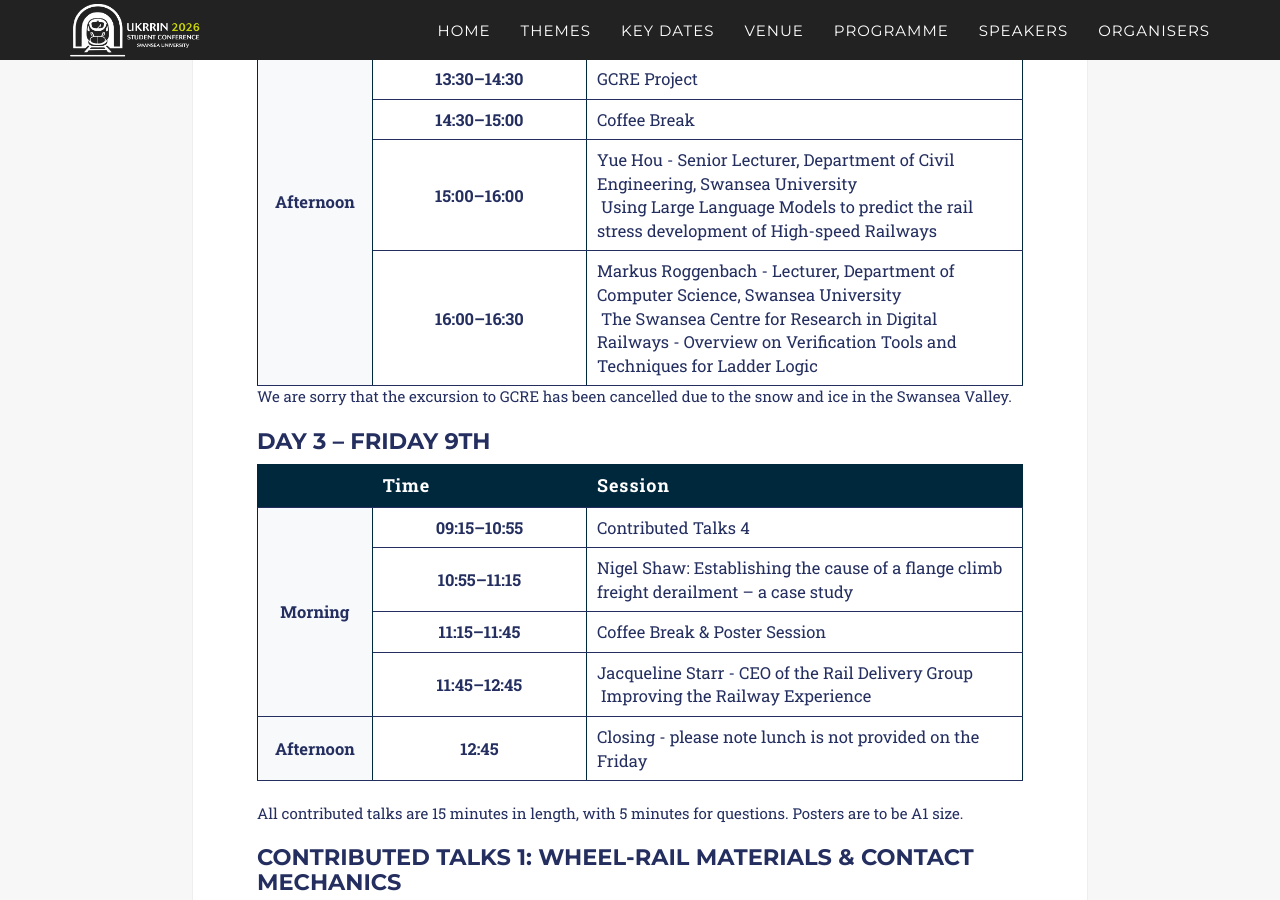
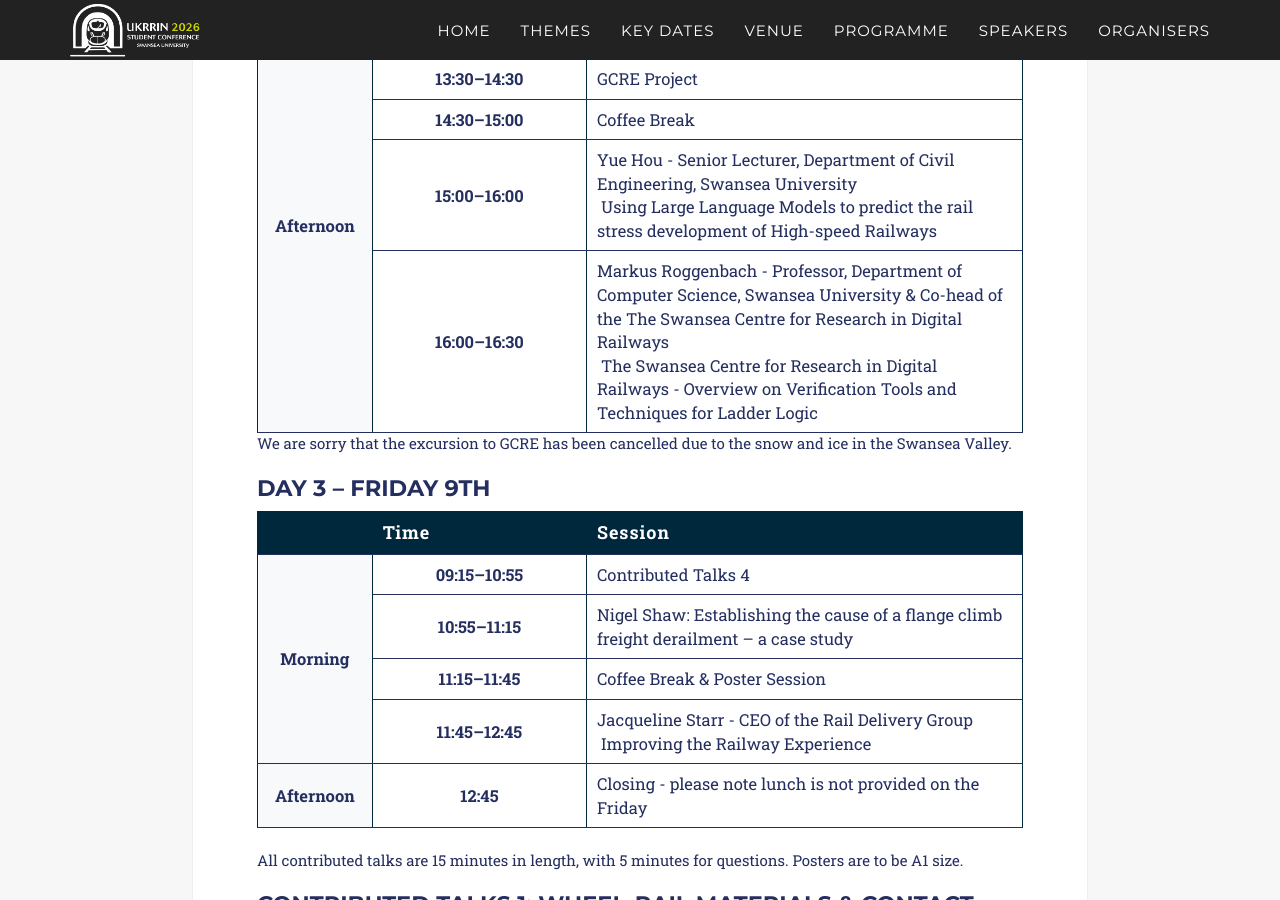
Before and after one commit to ukrrin2026swansea/ukrrin2026swansea.github.io, a Jekyll site: the page built from _2017_pages/programme.html, in a window 1280 px wide and 900 px high, scrolled down 1295 px. Built offline with Jekyll 4.4.1, drawn with Linux system fonts in a browser that asks for light colours; some web fonts are replaced.

Commit message:
Markus full title

```diff
--- a/_data/twenty_17/programme_2.yml
+++ b/_data/twenty_17/programme_2.yml
@@ -31,4 +31,5 @@
 
 - block: Afternoon
   time: "16:00–16:30"
-  title: "Markus Roggenbach - Lecturer, Department of Computer Science, Swansea University <br> The Swansea Centre for Research in Digital Railways - Overview on Verification Tools and Techniques for Ladder Logic"
+  title: "Markus Roggenbach - Professor, Department of Computer Science, Swansea University & Co-head of the
+    The Swansea Centre for Research in Digital Railways <br> The Swansea Centre for Research in Digital Railways - Overview on Verification Tools and Techniques for Ladder Logic"
```
